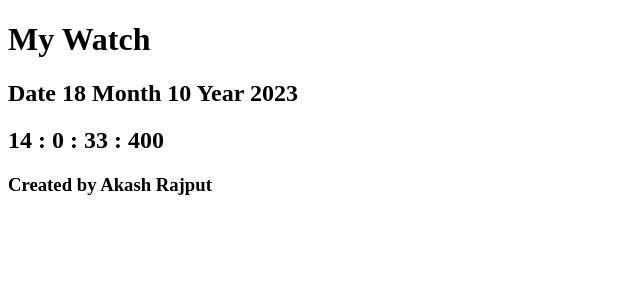
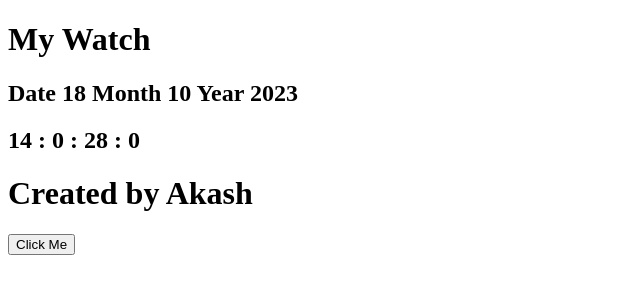
Before and after one commit to akash85246/react_learning, a React (Vite) app in the folder lesson1/: page / in a window 1280 px wide. Shown: the top 300 px of the page, without its empty margins (0-640 px from the left). Built offline with nearby package versions, Linux system fonts and the light colour scheme.

Commit message:
add start button

```diff
--- /dev/null
+++ b/lesson1/src/App.jsx
@@ -0,0 +1,31 @@
+import Heading from "./heading";
+import { useState } from "react";
+
+export default function App() {
+  const [date, setDate] = useState(new Date());
+
+
+
+  function time(){
+      setInterval(() => {
+        setDate(new Date());
+      }, 1000);
+  }
+  const year = date.getFullYear();
+  const month = date.getMonth() + 1;
+  const day = date.getDate();
+  const hour = date.getHours();
+  const min = date.getMinutes();
+  const sec = date.getSeconds();
+  const milis = date.getMilliseconds();
+
+  return (
+    <div>
+      <Heading h="My Watch" />
+      <h2>{"Date " + day + " Month " + month + " Year " + year}</h2>
+      <h2>{hour + " : " + min + " : " + sec + " : " + milis}</h2>
+      <Heading h="Created by Akash" />
+      <button onClick={time}>Click Me</button>
+    </div>
+  );
+}
--- /dev/null
+++ b/lesson1/src/heading.jsx
@@ -0,0 +1,6 @@
+export default function Heading(props){
+
+    return (
+        <h1>{props.h}</h1>
+    );
+}
--- a/lesson1/src/main.jsx
+++ b/lesson1/src/main.jsx
@@ -1,33 +1,9 @@
-import React, { useState, useEffect } from "react";
 import ReactDOM from "react-dom";
 
-function App() {
-  const [date, setDate] = useState(new Date());
-  const name = "Akash";
-  const surname = "Rajput";
-
-  setInterval(() => {
-    setDate(new Date());
-  }, 100);
-
-  const year = date.getFullYear();
-  const month = date.getMonth() + 1;
-  const day = date.getDate();
-  const hour = date.getHours();
-  const min = date.getMinutes();
-  const sec = date.getSeconds();
-  const milis = date.getMilliseconds();
-
-  return (
-    <div>
-      <h1>My Watch</h1>
-      <h2>{"Date " + day + " Month " + month + " Year " + year}</h2>
-      <h2>{hour + " : " + min + " : " + sec + " : " + milis}</h2>
-      <h3>Created by {name + " " + surname}</h3>
-    </div>
-  );
-}
+import App from "./App";
 
 const loc = document.getElementById("root");
 const root = ReactDOM.createRoot(loc);
-root.render(<App />);
+root.render(
+<App />
+);
```
